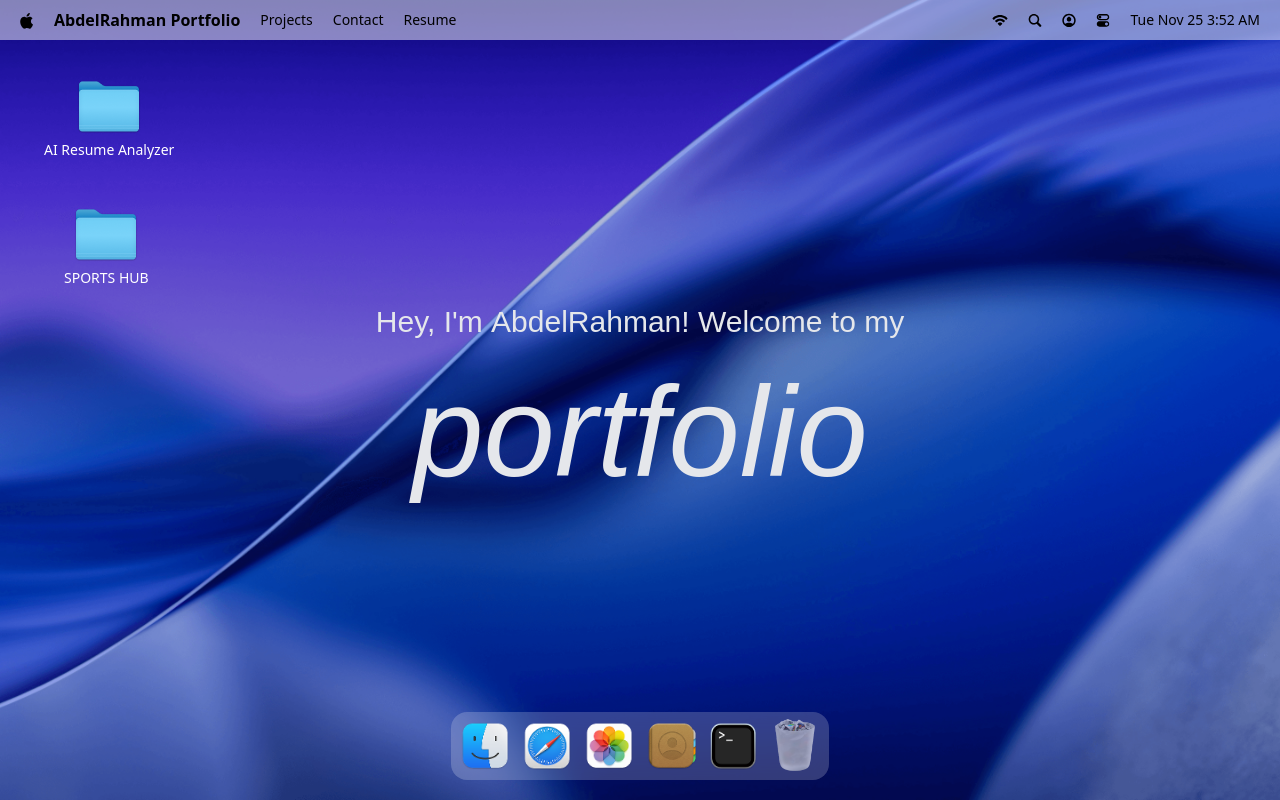
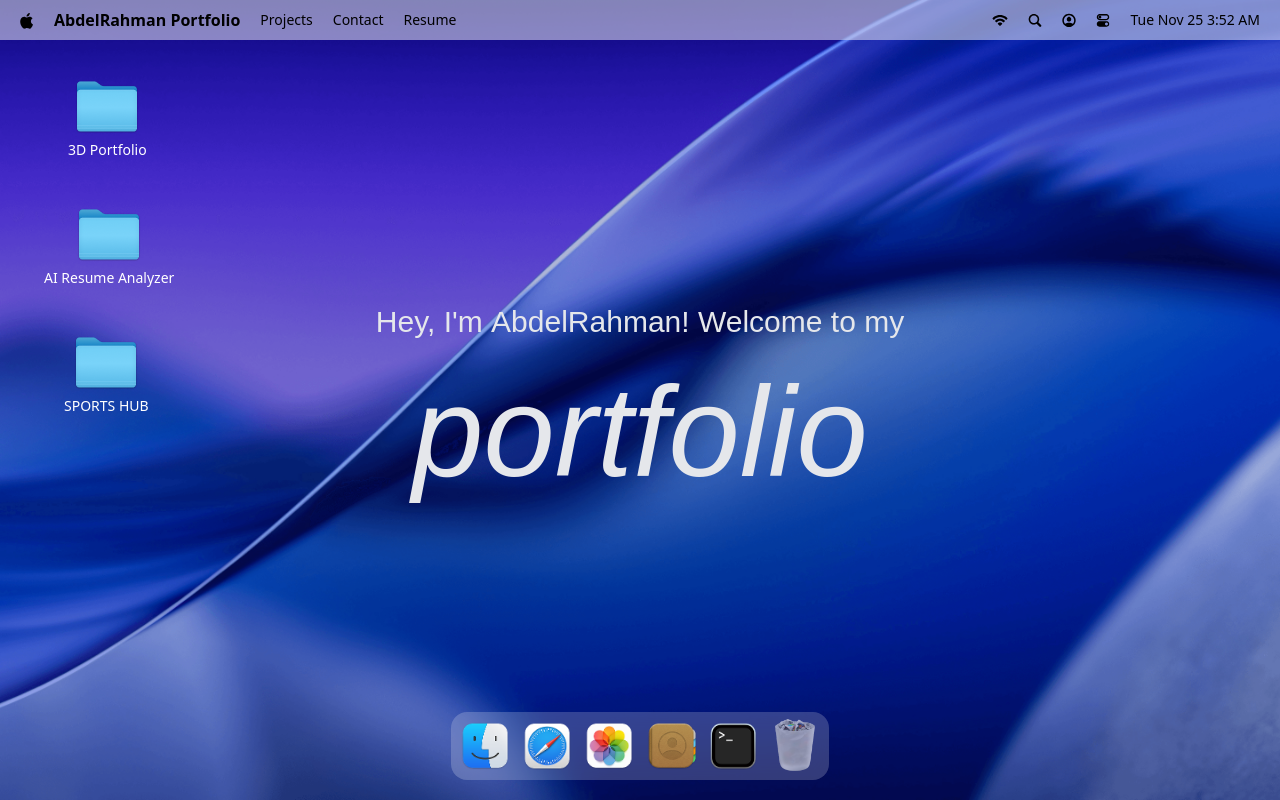
Before and after one commit to Abdulrahman-Mohamad/mac-portfolio, a React (Vite) app: page / in a window 1280 px wide. Built offline with nearby package versions, Linux system fonts and the light colour scheme; the HTML template or start-up script is replaced by a standard one; a web font is replaced by a local one.

Commit message:
adding 3d portfolio to Projects

```diff
--- a/src/constants/index.js
+++ b/src/constants/index.js
@@ -235,11 +235,63 @@ const WORK_LOCATION = {
         // ▶ Project 1 (AI Resume Analyzer)
         {
             id: 5,
+            name: "3D Portfolio",
+            icon: "/images/folder.png",
+            kind: "folder",
+            position: "top-52 right-80",
+            windowPosition: "top-[4vh] left-16",
+            children: [
+                {
+                    id: 1,
+                    name: "AI Resume Analyzer Project.txt",
+                    icon: "/images/txt.png",
+                    kind: "file",
+                    fileType: "txt",
+                    position: "top-5 right-10",
+                    description: [
+                        "Developed using React 19 and Vite, ensuring a high-performance, modern single-page application experience with smooth client-side routing via React Router v7.",
+                        "It features immersive 3D elements and animations powered by Three.js (@react-three/fiber, @react-three/drei) and GSAP, creating a dynamic and memorable user interface.",
+                        "The design is fully responsive and styled with Tailwind CSS v4, incorporating custom animations and a polished aesthetic that adapts seamlessly to all device sizes.",
+                        "Includes dedicated sections for showcasing a diverse project portfolio, professional testimonials, and a detailed career timeline, all managed through a centralized data structure for easy updates."
+                    ],
+                },
+                {
+                    id: 2,
+                    name: "3D Portfolio.com",
+                    icon: "/images/safari.png",
+                    kind: "file",
+                    fileType: "url",
+                    href: "https://portfolio-zeta-three.vercel.app/",
+                    position: "top-20 left-20",
+                },
+                {
+                    id: 4,
+                    name: "3D Portfolio.png",
+                    icon: "/images/image.png",
+                    kind: "file",
+                    fileType: "img",
+                    position: "top-52 left-80",
+                    imageUrl: "/images/3dportfolio.png",
+                },
+                {
+                    id: 5,
+                    name: "Design.fig",
+                    icon: "/images/plain.png",
+                    kind: "file",
+                    fileType: "fig",
+                    href: "https://www.figma.com/design/JAXge1fx5UInSUp7n8dtil/Untitled?node-id=0-1&t=FhMoTjA7tG2NYMvf-1",
+                    position: "top-60 left-5",
+                },
+            ],
+        },
+        // ▶ Project 2 (AI Resume Analyzer)
+        {
+            id: 6,
             name: "AI Resume Analyzer",
             icon: "/images/folder.png",
             kind: "folder",
             position: "top-52 right-80",
-            windowPosition: "top-[4vh] left-10",
+            windowPosition: "top-[20vh] left-10",
             children: [
                 {
                     id: 1,
@@ -284,14 +336,14 @@ const WORK_LOCATION = {
                 },
             ],
         },
-        // ▶ Project 2 (SPORT SHUB)
+        // ▶ Project 3 (SPORT SHUB)
         {
-            id: 6,
+            id: 7,
             name: "SPORTS HUB",
             icon: "/images/folder.png",
             kind: "folder",
             position: "top-52 right-80",
-            windowPosition: "top-[20vh] left-15",
+            windowPosition: "top-[36vh] left-15",
             children: [
                 {
                     id: 1,
```
Also changed, not shown: public/images/3dportfolio.png (added).
